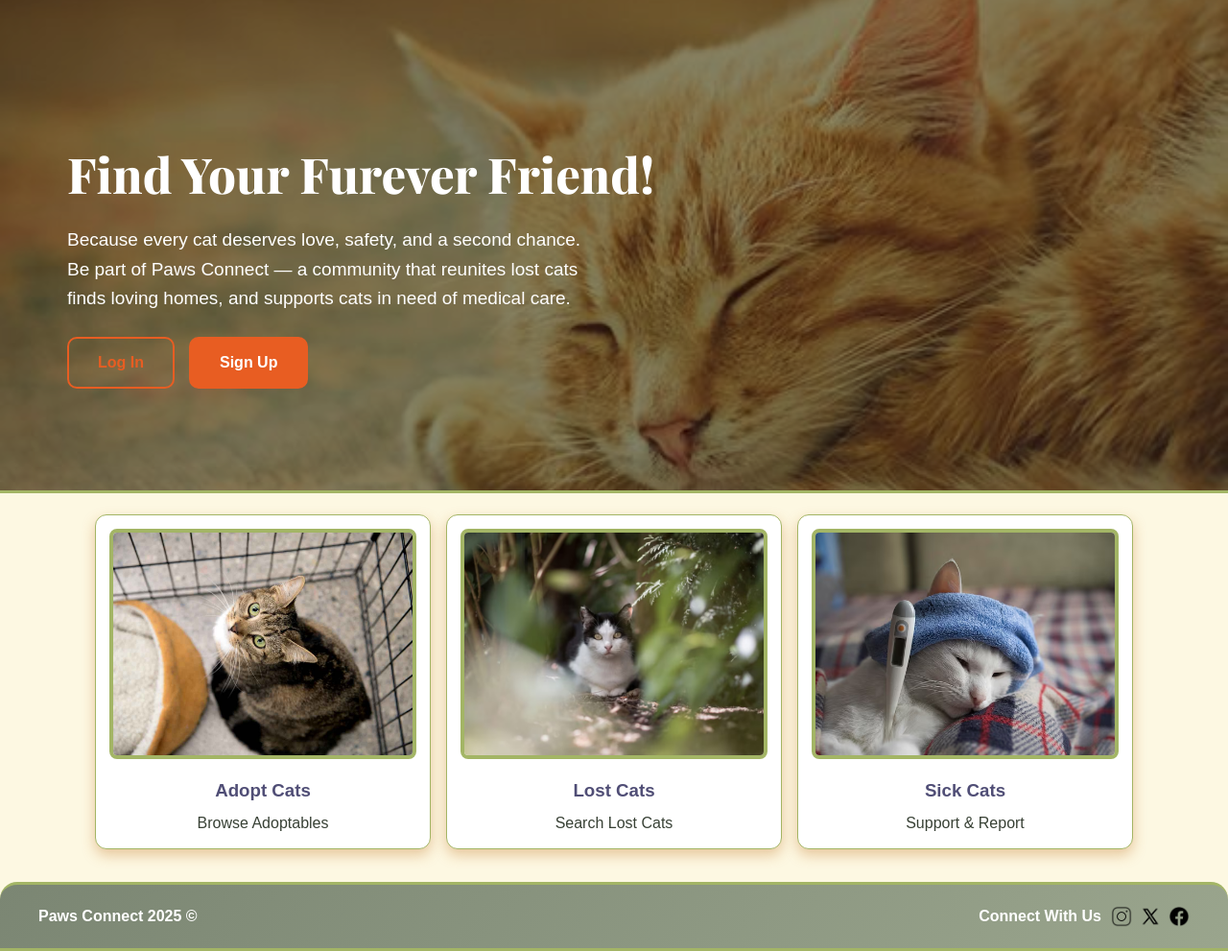
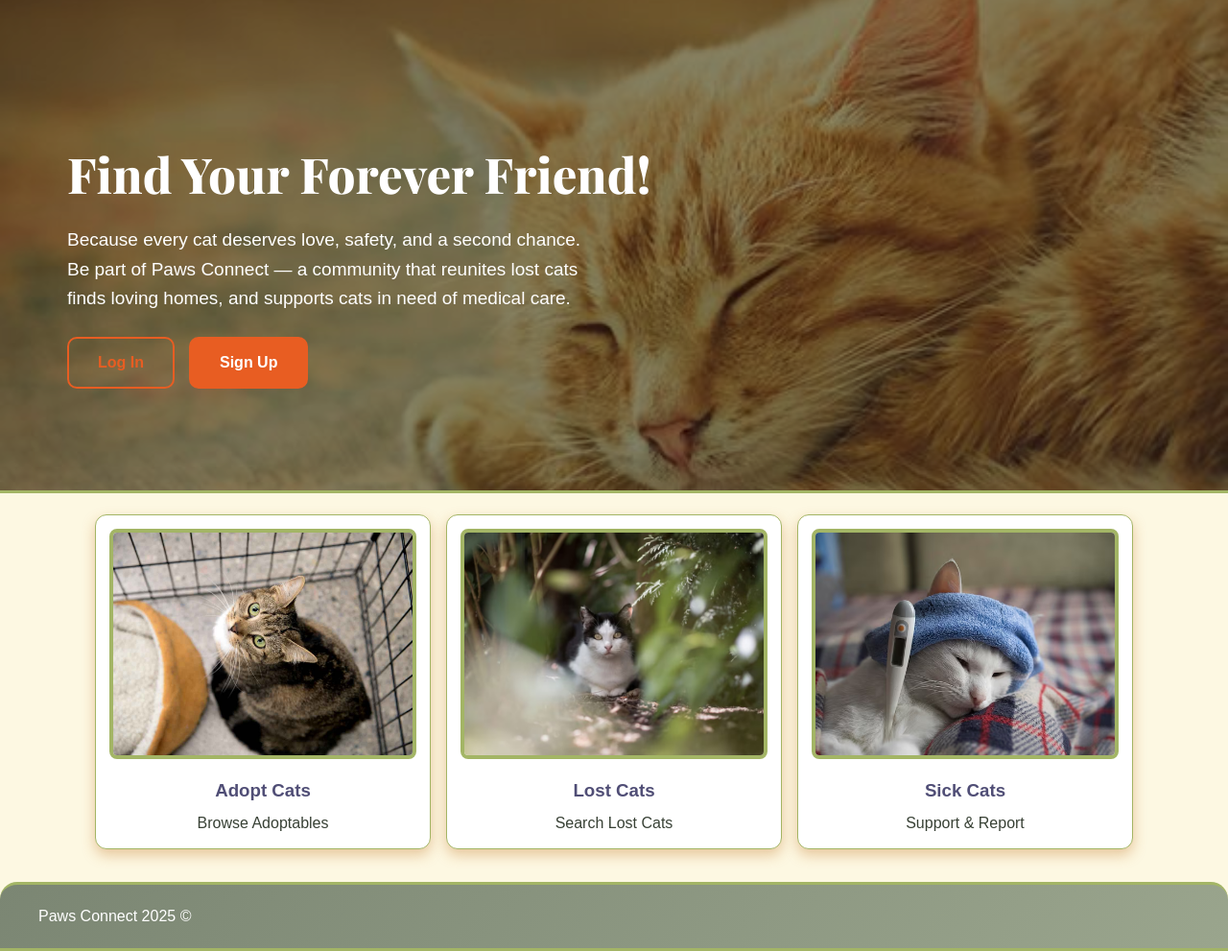
Before and after one commit to Retajkhaleed/Paws-Connect, a PHP site: page /home_main.php in a window 1280 px wide. Shown: the part 86-1077 px from the top of the page at 96% size. Run offline with PHP 8.4, Linux system fonts and the light colour scheme.

Commit message:
Update home_main.php

```diff
--- a/home_main.php
+++ b/home_main.php
@@ -29,11 +29,10 @@ session_start();
           <a href="#"> Account <span class="arrow">▲</span> </a>
           <ul class="dropdown-content">
             <li><a href="account.php">Profile</a></li>
-            <li><a href="my-announcements.html">My Announcements</a></li>
-            <li><a href="saved-announcements.html">Saved Announcements</a></li>
+            <li><a href="my-announcements.php">My Announcements</a></li>
+            <li><a href="saved-announcements.php">Saved Announcements</a></li>
           </ul>
         </li>
-
         <li><a href="add.html" class="btn">Add Announcement</a></li>
       </ul>
     </nav>
@@ -42,7 +41,7 @@ session_start();
 
   <section class="About">
     <div class="About-content">
-      <h1>Find Your Furever Friend!</h1>
+      <h1>Find Your Forever Friend!</h1>
       <p>
         Because every cat deserves love, safety, and a second chance.<br>
         Be part of Paws Connect — a community that reunites lost cats <br>
@@ -54,8 +53,8 @@ session_start();
             // Logged In: Keep the area empty, as requested.
         } else {
             // Logged Out: Show Log In and Sign Up buttons.
-            echo '<a href="login.html" class="btn-hero login">Log In</a>';
-            echo '<a href="signup.html" class="btn-hero signup">Sign Up</a>';
+            echo '<a href="login.php" class="btn-hero login">Log In</a>';
+            echo '<a href="signup.php" class="btn-hero signup">Sign Up</a>';
         }
         ?>
       </div>
@@ -88,18 +87,7 @@ session_start();
 
   <footer>
     <div class="footer-content">
-      <div class="footer-left">
-        <span>Paws Connect 2025 ©</span>
-      </div>
-
-      <div class="footer-right">
-        <span>Connect With Us</span>
-        <div class="social">
-          <img src="img/instaLogo.png" alt="Instagram">
-          <img src="img/XLogo.png" alt="X App">
-          <img src="img/FacebookLogo.png" alt="Facebook">
-        </div>
-      </div>
+        Paws Connect 2025 ©
     </div>
   </footer>
 
```
